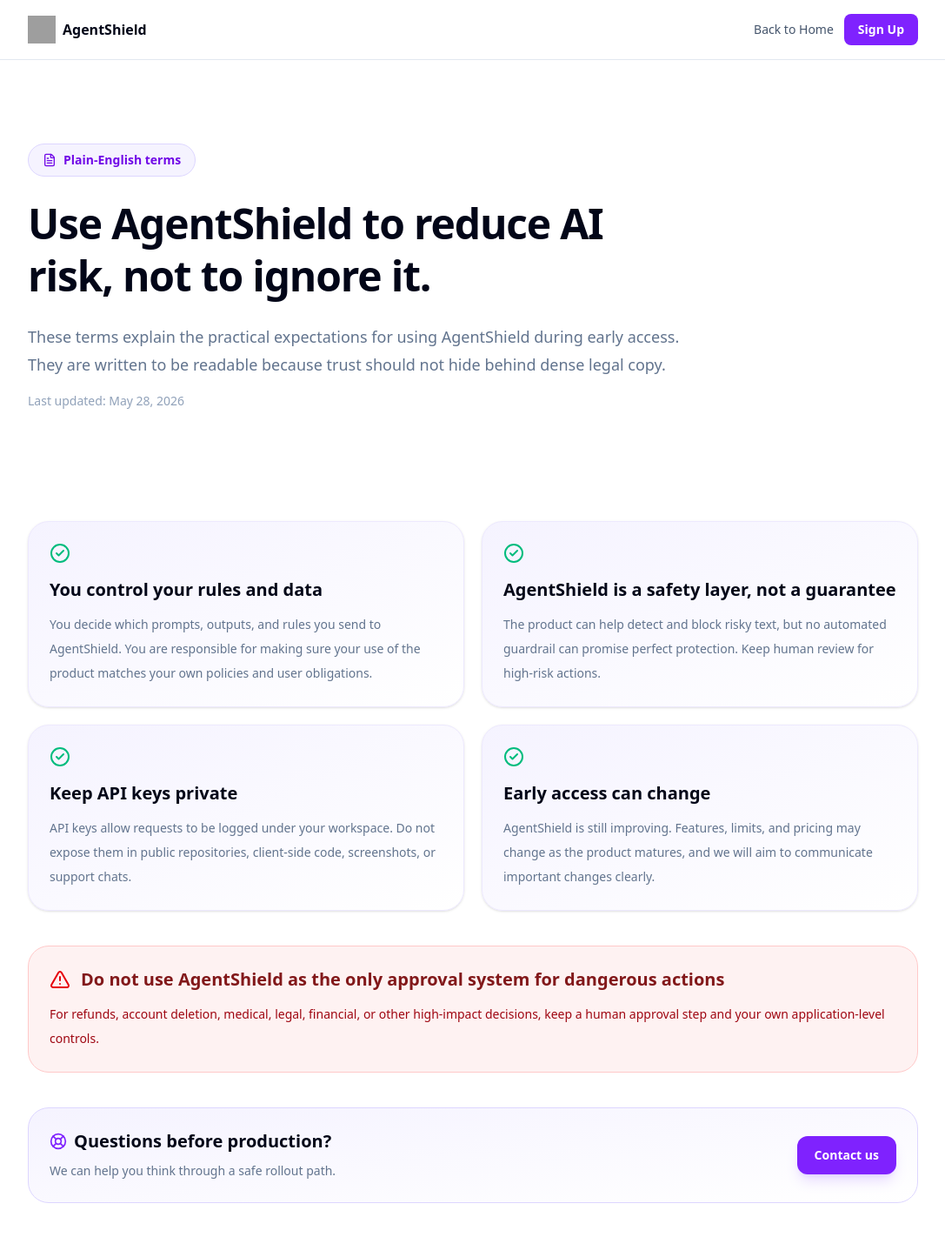
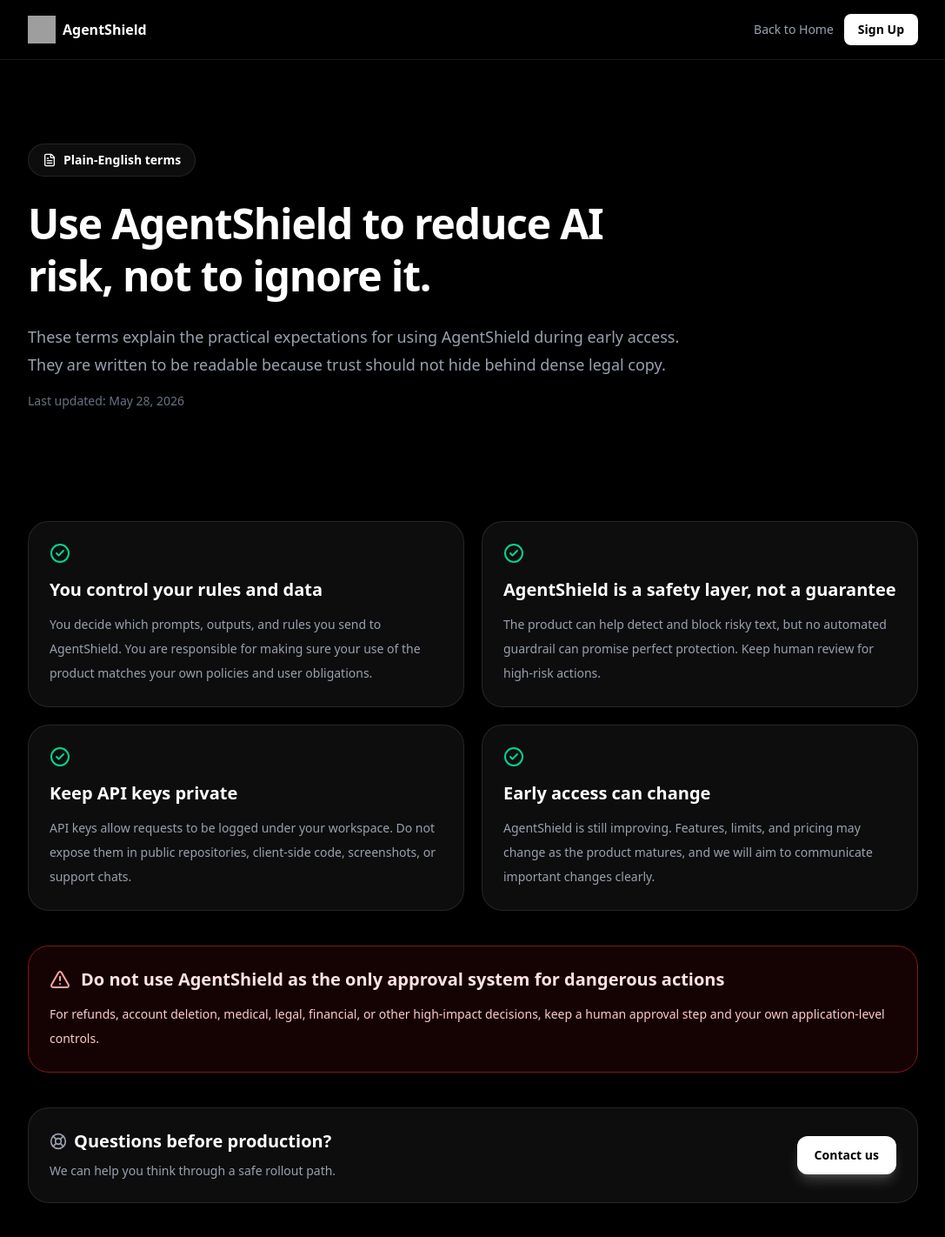
Before and after one commit to manav1913/agentshield, a Next.js app: page /terms in a window 1280 px wide. Shown: the top 1422 px of the page at 87% size, without its empty margins (96-1183 px from the left). Built offline with nearby package versions, Linux system fonts and the light colour scheme; grey boxes are pictures that could not be loaded.

Commit message:
Update legal pages (privacy, terms) and contact page to premium black theme

```diff
--- a/app/terms/page.tsx
+++ b/app/terms/page.tsx
@@ -22,23 +22,23 @@
 
 const TermsPage = () => {
   return (
-    <main className="min-h-screen bg-white text-slate-950 dark:bg-gray-950 dark:text-white">
-      <nav className="border-b border-slate-200 px-6 py-4 dark:border-slate-800">
+    <main className="min-h-screen bg-black text-white">
+      <nav className="border-b border-white/10 px-6 py-4">
         <div className="mx-auto flex max-w-5xl items-center justify-between">
           <Link href="/" className="flex items-center gap-2">
-            <img src="/icon.png" alt="AgentShield" className="h-8 w-8" />
-            <span className="font-bold text-slate-950 dark:text-white">AgentShield</span>
+            <img src="/icon.svg" alt="AgentShield" className="h-8 w-8" />
+            <span className="font-bold text-white">AgentShield</span>
           </Link>
           <div className="flex items-center gap-3">
             <Link
               href="/"
-              className="text-sm font-medium text-slate-600 hover:text-slate-900 dark:text-slate-400 dark:hover:text-white"
+              className="text-sm font-medium text-gray-400 hover:text-white"
             >
               Back to Home
             </Link>
             <Link
               href="/signup"
-              className="inline-flex h-9 items-center rounded-lg bg-violet-600 px-4 text-sm font-semibold text-white hover:bg-violet-700"
+              className="inline-flex h-9 items-center rounded-lg bg-white px-4 text-sm font-semibold text-black hover:bg-gray-200"
             >
               Sign Up
             </Link>
@@ -49,22 +49,22 @@
       <section className="px-6 py-16">
         <div className="mx-auto max-w-5xl">
           <div className="mt-8 max-w-3xl">
-            <div className="inline-flex items-center gap-2 rounded-full border border-violet-200 bg-violet-50 px-4 py-2 text-sm font-semibold text-violet-700 dark:border-violet-900 dark:bg-violet-950 dark:text-violet-300">
+            <div className="inline-flex items-center gap-2 rounded-full border border-white/10 bg-white/5 px-4 py-2 text-sm font-semibold text-white">
               <FileText size={16} />
               Plain-English terms
             </div>
 
-            <h1 className="mt-6 text-5xl font-bold leading-tight tracking-tight">
+            <h1 className="mt-6 text-5xl font-bold leading-tight tracking-tight text-white">
               Use AgentShield to reduce AI risk, not to ignore it.
             </h1>
 
-            <p className="mt-6 text-lg leading-8 text-slate-500 dark:text-slate-400">
+            <p className="mt-6 text-lg leading-8 text-gray-400">
               These terms explain the practical expectations for using
               AgentShield during early access. They are written to be readable
               because trust should not hide behind dense legal copy.
             </p>
 
-            <p className="mt-4 text-sm text-slate-400">
+            <p className="mt-4 text-sm text-gray-500">
               Last updated: May 28, 2026
             </p>
           </div>
@@ -77,44 +77,44 @@
             {terms.map((term) => (
               <div
                 key={term.title}
-                className="relative overflow-hidden rounded-3xl border border-violet-100 bg-linear-to-br from-violet-50 to-white p-6 shadow-sm hover:shadow-md transition-all duration-300 dark:border-violet-900/50 dark:from-violet-950/30 dark:to-slate-950"
+                className="relative overflow-hidden rounded-3xl border border-white/10 bg-white/5 p-6 shadow-sm hover:shadow-md transition-all duration-300"
               >
-                <CheckCircle2 className="h-6 w-6 text-emerald-500" />
-                <h2 className="mt-4 text-xl font-semibold">{term.title}</h2>
-                <p className="mt-3 text-sm leading-7 text-slate-500 dark:text-slate-400">
+                <CheckCircle2 className="h-6 w-6 text-emerald-400" />
+                <h2 className="mt-4 text-xl font-semibold text-white">{term.title}</h2>
+                <p className="mt-3 text-sm leading-7 text-gray-400">
                   {term.body}
                 </p>
               </div>
             ))}
           </div>
 
-          <section className="mt-10 rounded-3xl border border-red-200 bg-red-50 p-6 dark:border-red-900 dark:bg-red-950/30">
+          <section className="mt-10 rounded-3xl border border-red-900 bg-red-950/30 p-6">
             <div className="flex items-center gap-3">
-              <AlertTriangle className="h-6 w-6 text-red-600 dark:text-red-300" />
-              <h2 className="text-xl font-semibold text-red-900 dark:text-red-100">
+              <AlertTriangle className="h-6 w-6 text-red-300" />
+              <h2 className="text-xl font-semibold text-red-100">
                 Do not use AgentShield as the only approval system for dangerous actions
               </h2>
             </div>
-            <p className="mt-3 text-sm leading-7 text-red-800 dark:text-red-200">
+            <p className="mt-3 text-sm leading-7 text-red-200">
               For refunds, account deletion, medical, legal, financial, or other
               high-impact decisions, keep a human approval step and your own
               application-level controls.
             </p>
           </section>
 
-          <section className="mt-10 flex flex-col gap-4 rounded-3xl border border-violet-200 bg-linear-to-br from-violet-50 to-white p-6 sm:flex-row sm:items-center sm:justify-between dark:border-violet-900/50 dark:from-violet-950/30 dark:to-slate-950">
+          <section className="mt-10 flex flex-col gap-4 rounded-3xl border border-white/10 bg-white/5 p-6 sm:flex-row sm:items-center sm:justify-between">
             <div>
               <div className="flex items-center gap-2">
-                <LifeBuoy className="h-5 w-5 text-violet-600 dark:text-violet-400" />
-                <h2 className="text-xl font-semibold text-slate-950 dark:text-white">Questions before production?</h2>
+                <LifeBuoy className="h-5 w-5 text-gray-400" />
+                <h2 className="text-xl font-semibold text-white">Questions before production?</h2>
               </div>
-              <p className="mt-2 text-sm leading-6 text-slate-500 dark:text-slate-400">
+              <p className="mt-2 text-sm leading-6 text-gray-400">
                 We can help you think through a safe rollout path.
               </p>
             </div>
             <Link
               href="/contact"
-              className="inline-flex h-11 items-center justify-center rounded-xl bg-violet-600 px-5 text-sm font-semibold text-white shadow-lg shadow-violet-500/20 hover:bg-violet-700 hover:shadow-violet-500/40 transition-all"
+              className="inline-flex h-11 items-center justify-center rounded-xl bg-white px-5 text-sm font-semibold text-black shadow-lg shadow-white/20 hover:bg-gray-200 hover:shadow-white/40 transition-all"
             >
               Contact us
             </Link>
```
Also changed, not shown: app/contact/page.tsx (+24 -24 lines), app/privacy/page.tsx (+28 -28 lines).
